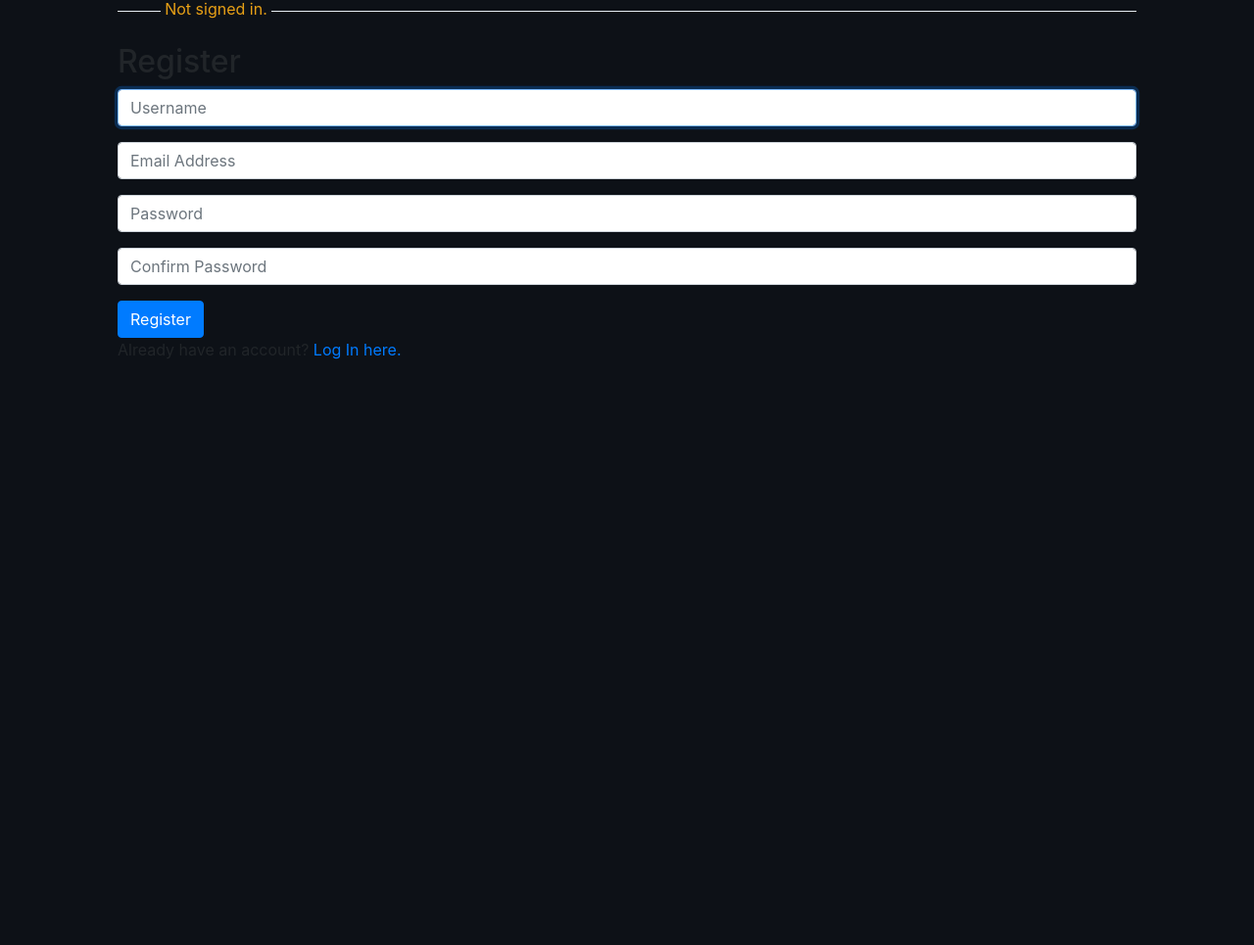
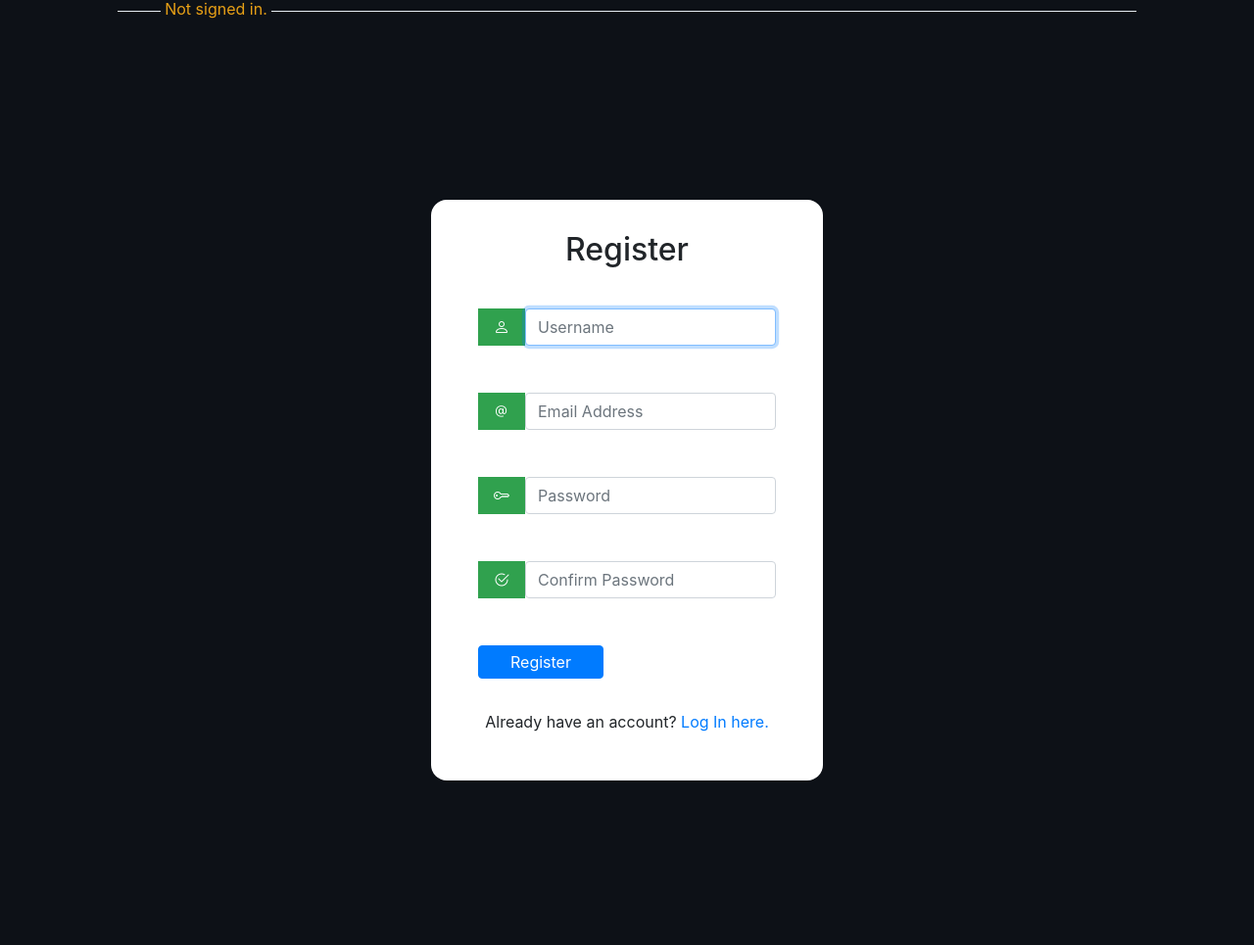
Before and after one commit to aymenm9/cs50_web, a Django app: page /register in a window 1280 px wide. Shown: the part 67-1032 px from the top of the page at 98% size. Before the commit the page ends 434 px from the top, so only its background shows below. Run offline with Django 3.2, Linux system fonts and the light colour scheme; some libraries are stand-ins or nearby versions.

Commit message:
login & register page ui add auth.css add class to style auth form in styles.css

```diff
--- a/commerce/auctions/static/auctions/styles.css
+++ b/commerce/auctions/static/auctions/styles.css
@@ -36,4 +36,29 @@ header {
 main {
   padding: 0.5em 7.5rem; }
 
+.auth-form {
+  display: flex;
+  flex-direction: column;
+  align-items: center;
+  padding: 2rem 3rem;
+  margin: 10rem 20rem;
+  border-radius: 1rem;
+  background-color: #ffffff; }
+  .auth-form form {
+    width: 100%; }
+  .auth-form .btn {
+    padding: 0.25rem 2rem;
+    margin-bottom: 2rem; }
+
+.form-group {
+  display: flex;
+  margin: 2rem 0 3rem 0; }
+  .form-group .input-label {
+    display: flex;
+    align-items: center;
+    margin: 0;
+    padding: 0 1rem;
+    color: #ffffff;
+    background-color: #30A14E; }
+
 /*# sourceMappingURL=styles.css.map */
--- a/commerce/auctions/static/auctions/styles.scss
+++ b/commerce/auctions/static/auctions/styles.scss
@@ -56,3 +56,32 @@ header{
 main{
     padding: 0.5em 7.5rem;
 }
+.auth-form{
+
+    display: flex;
+    flex-direction: column;
+    align-items: center;
+    padding: 2rem 3rem;
+    margin: 10rem 20rem;
+    border-radius: 1rem;
+    background-color: $main-white;
+    form{
+        width: 100%;
+    }
+    .btn{
+        padding:0.25rem 2rem;
+        margin-bottom: 2rem;
+    }
+}
+.form-group{
+    display: flex;
+    margin:2rem 0 3rem 0 ;
+    .input-label{
+        display: flex;
+        align-items: center;
+        margin: 0;
+        padding: 0 1rem;
+        color: $main-white;
+        background-color: $main-green;
+    }
+}
--- a/commerce/auctions/templates/auctions/layout.html
+++ b/commerce/auctions/templates/auctions/layout.html
@@ -7,6 +7,7 @@
         <link rel="stylesheet" href="https://stackpath.bootstrapcdn.com/bootstrap/4.4.1/css/bootstrap.min.css" integrity="sha384-Vkoo8x4CGsO3+Hhxv8T/Q5PaXtkKtu6ug5TOeNV6gBiFeWPGFN9MuhOf23Q9Ifjh" crossorigin="anonymous">
         <link rel="stylesheet" href="https://cdn.jsdelivr.net/npm/bootstrap-icons@1.11.3/font/bootstrap-icons.min.css">
         <link href="{% static 'auctions/styles.css' %}" rel="stylesheet">
+        {% block head  %}{% endblock  %}
     </head>
     <body>
     <header>
--- a/commerce/auctions/templates/auctions/register.html
+++ b/commerce/auctions/templates/auctions/register.html
@@ -2,6 +2,8 @@
 
 {% block body %}
 
+
+    <div class="auth-form">
     <h2>Register</h2>
 
     {% if message %}
@@ -11,20 +13,25 @@
     <form action="{% url 'register' %}" method="post">
         {% csrf_token %}
         <div class="form-group">
-            <input class="form-control" autofocus type="text" name="username" placeholder="Username">
+            <label for="username" class="input-label"><i class="bi bi-person"></i></label>
+            <input class="form-control" autofocus type="text" name="username" placeholder="Username" id="username">
         </div>
         <div class="form-group">
-            <input class="form-control" type="email" name="email" placeholder="Email Address">
+            <label for="email" class="input-label"><i class="bi bi-at"></i></label>
+            <input class="form-control" type="email" name="email" placeholder="Email Address" id="email">
         </div>
         <div class="form-group">
-            <input class="form-control" type="password" name="password" placeholder="Password">
+            <label for="password" class="input-label"><i class="bi bi-key"></i></label>
+            <input class="form-control" type="password" name="password" placeholder="Password" id="password">
         </div>
         <div class="form-group">
-            <input class="form-control" type="password" name="confirmation" placeholder="Confirm Password">
+            <label for="confirmation" class="input-label"><i class="bi bi-check2-circle"></i></label>
+            <input class="form-control" type="password" name="confirmation" placeholder="Confirm Password" id="confirmation">
         </div>
         <input class="btn btn-primary" type="submit" value="Register">
     </form>
 
-    Already have an account? <a href="{% url 'login' %}">Log In here.</a>
+    <p>Already have an account? <a href="{% url 'login' %}">Log In here.</a></p>
+    </div>
 
 {% endblock %}
```
Also changed, not shown: commerce/auctions/templates/auctions/login.html (+13 -5 lines), commerce/db.sqlite3, 1 other file.
